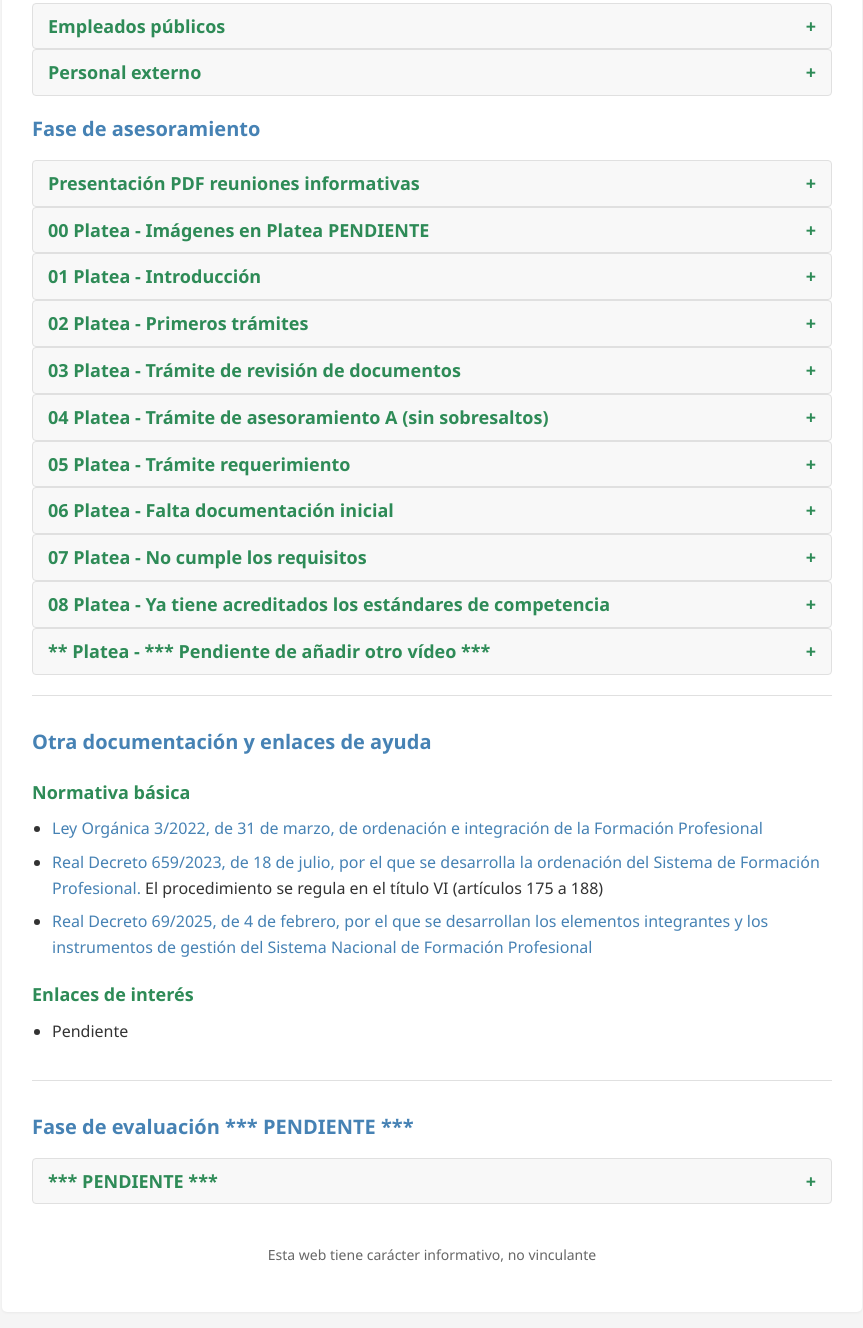
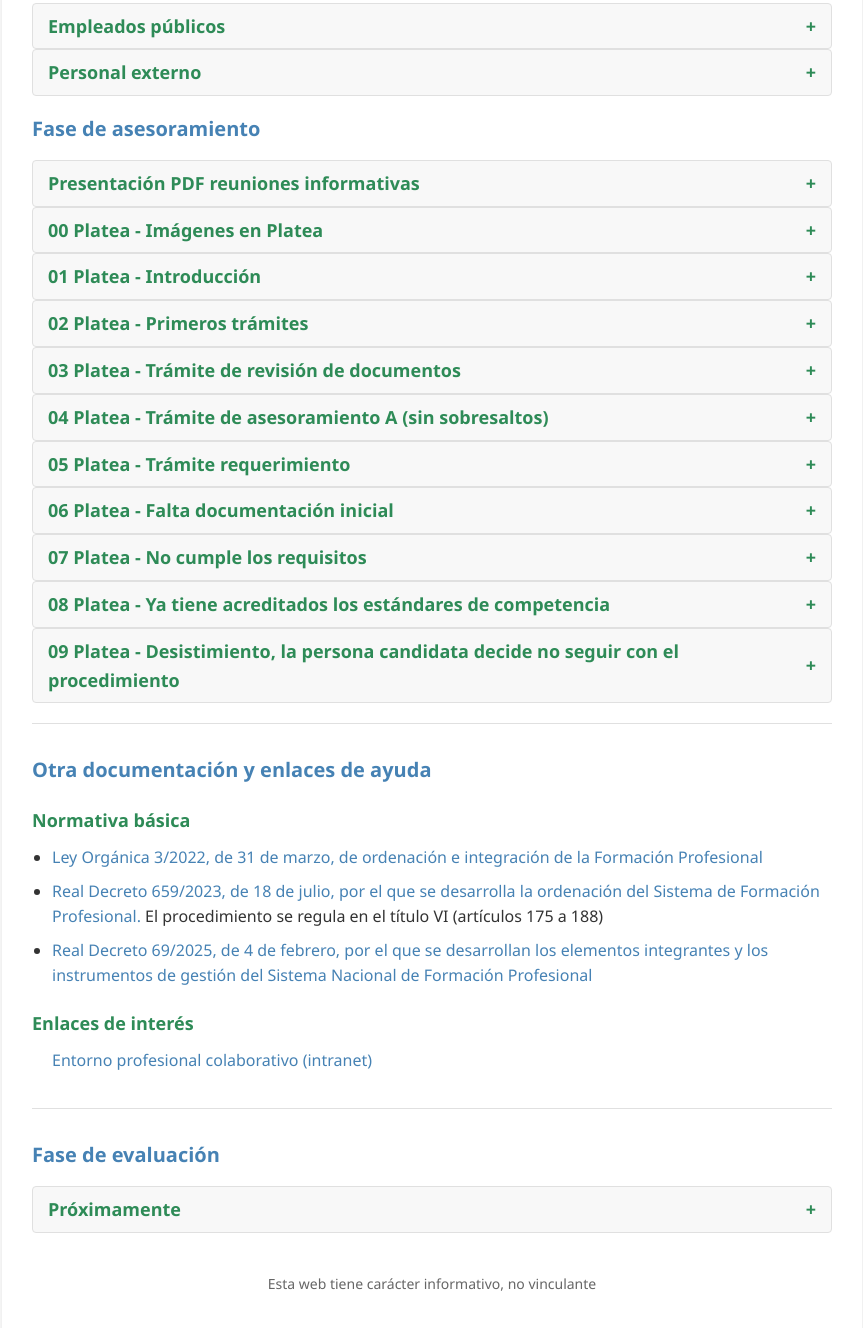
Before and after one commit to proschil/platea, a plain HTML site: page index.html in a window 1280 px wide. Shown: the part 468-1796 px from the top of the page, without its empty margins (208-1071 px from the left). Drawn offline with Linux system fonts and the light colour scheme.

Commit message:
Index actualizado

```diff
--- a/index.html
+++ b/index.html
@@ -301,23 +301,24 @@
 
   <div class="accordion-item">
                 <div class="accordion-header" onclick="toggleAccordion(this)">
-                    <h3>00 Platea - Imágenes en Platea PENDIENTE</h3>
+                    <h3>00 Platea - Imágenes en Platea</h3>
                     <span class="accordion-icon">+</span>
                 </div>
                 <div class="accordion-content">
                     <div class="subsection">
-                        <div class="subsection-title">🎥 01 Platea - Imágenes en Platea</div>
+                        <div class="subsection-title">🎥 00 Platea - Imágenes en Platea</div>
+
+<p>(Este es un vídeo únicamente para el tratamiento de imágenes en Platea. Esta aquí para que lo tengan localizado, pero lo pueden ver al final)</p>
+
                         <div class="video-container">
-                            <iframe src="https://www.youtube.com/embed/8MrF5du3ILI" frameborder="0" allow="accelerometer; autoplay; clipboard-write; encrypted-media; gyroscope; picture-in-picture" allowfullscreen></iframe>
+                            <iframe src="https://www.youtube.com/embed/-jSNruFAhLM" frameborder="0" allow="accelerometer; autoplay; clipboard-write; encrypted-media; gyroscope; picture-in-picture" allowfullscreen></iframe>
                         </div>
                     </div>
 
                     <div class="subsection">
                         <div class="subsection-title">📚 Material complementario</div>
                         <ul class="material-list">
-                            <li><a href="https://miro.com/app/board/uXjVJC9y678=/?share_link_id=930270184889">Esquema introductorio procedimiento (con el ratón pueden ampliar o reducir)</a></li>
-                            <li><a href="https://www.boe.es/buscar/act.php?id=BOE-A-2023-16889">Real Decreto 659/2023, de 18 de julio, por el que se desarrolla la ordenación del Sistema de Formación Profesional.</a> El procedimiento se regula en el título VI (artículos 175 a 188)</li>
-                            <li><a href="https://youtu.be/2BP05tlVAvw?si=6ds9oGSB0p6K8wg2">Descripción de Platea Dirección General de Modernización</a></li>
+
                         </ul>
                     </div>
                 </div>
@@ -523,14 +524,14 @@
 
 <div class="accordion-item">
                 <div class="accordion-header" onclick="toggleAccordion(this)">
-                    <h3>** Platea - *** Pendiente de añadir otro vídeo ***</h3>
+                    <h3>09 Platea - Desistimiento, la persona candidata decide no seguir con el procedimiento</h3>
                     <span class="accordion-icon">+</span>
                 </div>
                 <div class="accordion-content">
                     <div class="subsection">
-                        <div class="subsection-title">🎥 ** Platea - *** Pendiente de añadir otro vídeo ***</div>
+                        <div class="subsection-title">🎥 09 Platea - Desistimiento</div>
                         <div class="video-container">
-                            <iframe src="https://www.youtube.com/embed/DawtrVFVhu4" frameborder="0" allow="accelerometer; autoplay; clipboard-write; encrypted-media; gyroscope; picture-in-picture" allowfullscreen></iframe>
+                            <iframe src="https://www.youtube.com/embed/-jSNruFAhLM" frameborder="0" allow="accelerometer; autoplay; clipboard-write; encrypted-media; gyroscope; picture-in-picture" allowfullscreen></iframe>
                         </div>
                     </div>
 
@@ -557,7 +558,7 @@
 
             <h3>Enlaces de interés</h3>
             <ul>
-                <li>Pendiente</li>
+                <a href="https://www.gobiernodecanarias.net/intranet/">Entorno profesional colaborativo (intranet)</a></li>
             </ul>
 
 
@@ -565,11 +566,11 @@
 
 
         <section class="section">
-            <h2 class="section-title">Fase de evaluación *** PENDIENTE ***</h2>
+            <h2 class="section-title">Fase de evaluación</h2>
 
             <div class="accordion-item">
                 <div class="accordion-header" onclick="toggleAccordion(this)">
-                    <h3>*** PENDIENTE ***</h3>
+                    <h3>Próximamente</h3>
                     <span class="accordion-icon">+</span>
                 </div>
                 <div class="accordion-content">
```
